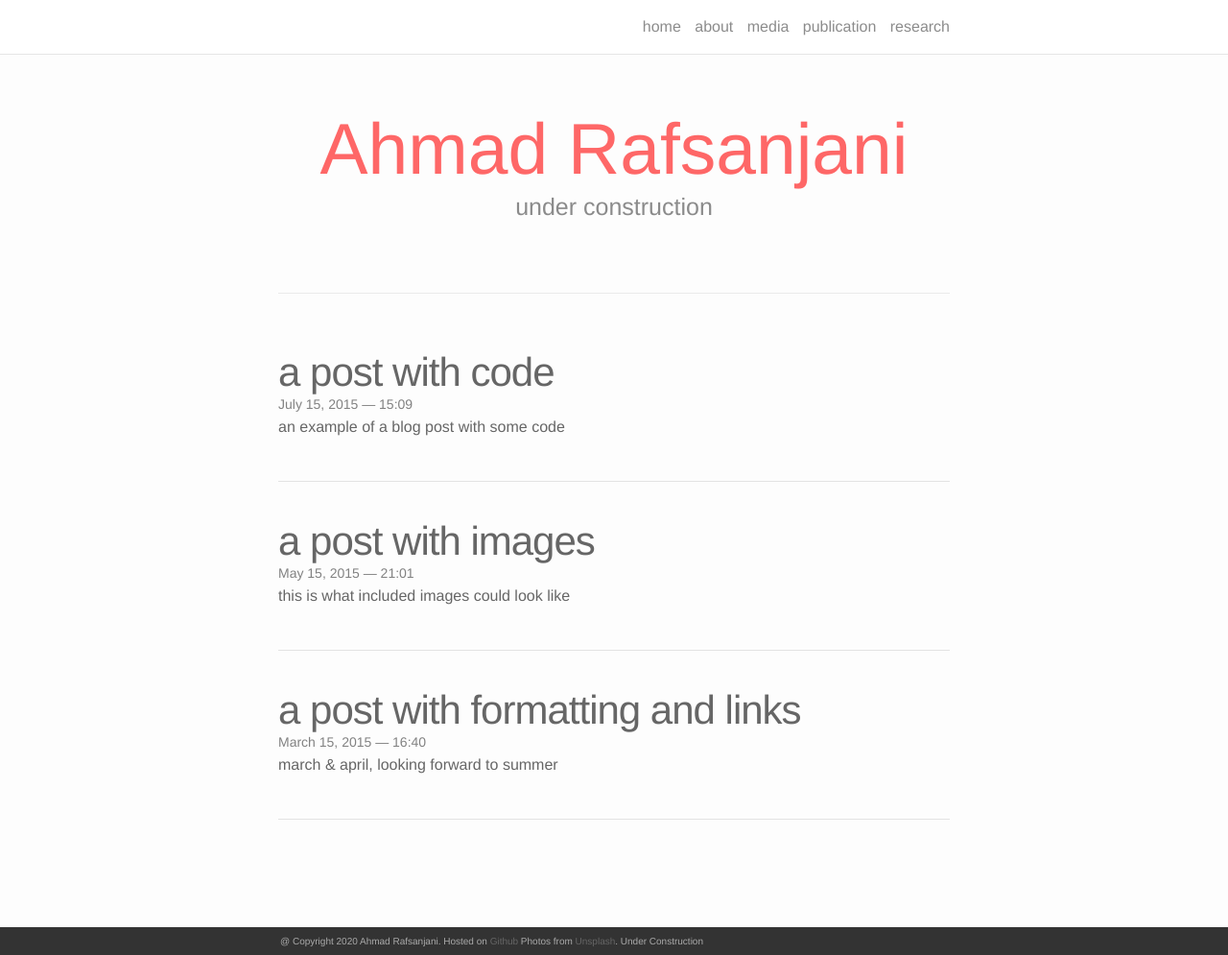
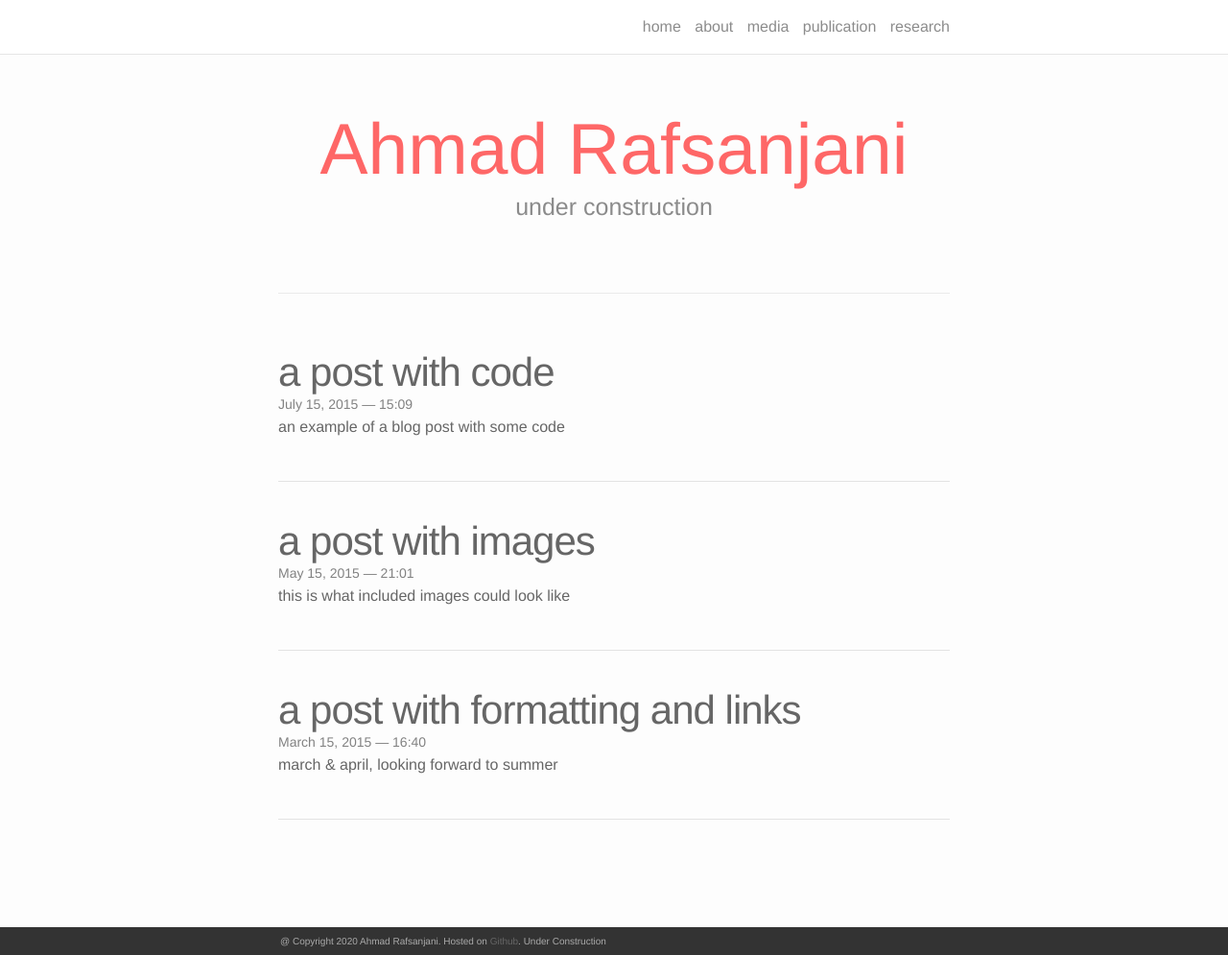
Before and after one commit to ahmadrafsanjani/ahmadrafsanjani.github.io, a Jekyll site: the page built from index.html, in a window 1280 px wide and 995 px high. Shown: the whole window at 96% size. Built offline with Jekyll 4.4.1, drawn with Linux system fonts in a browser that asks for light colours; nearby versions of some CDN libraries; the list of posts is cut into pages by our own code.

Commit message:
Update footer.html

```diff
--- a/_includes/footer.html
+++ b/_includes/footer.html
@@ -1,7 +1,7 @@
 <footer class="site-footer">
 
   <div class="wrapper">
-  	<p> @ Copyright 2020 Ahmad Rafsanjani. Hosted on <a href="https://github.com" target="_blank">Github</a> Photos from <a href="https://unsplash.com" target="_blank">Unsplash</a>. Under Construction</p>
+  	<p> @ Copyright 2020 Ahmad Rafsanjani. Hosted on <a href="https://github.com" target="_blank">Github</a>. Under Construction</p>
   </div>
 
 </footer>
```
